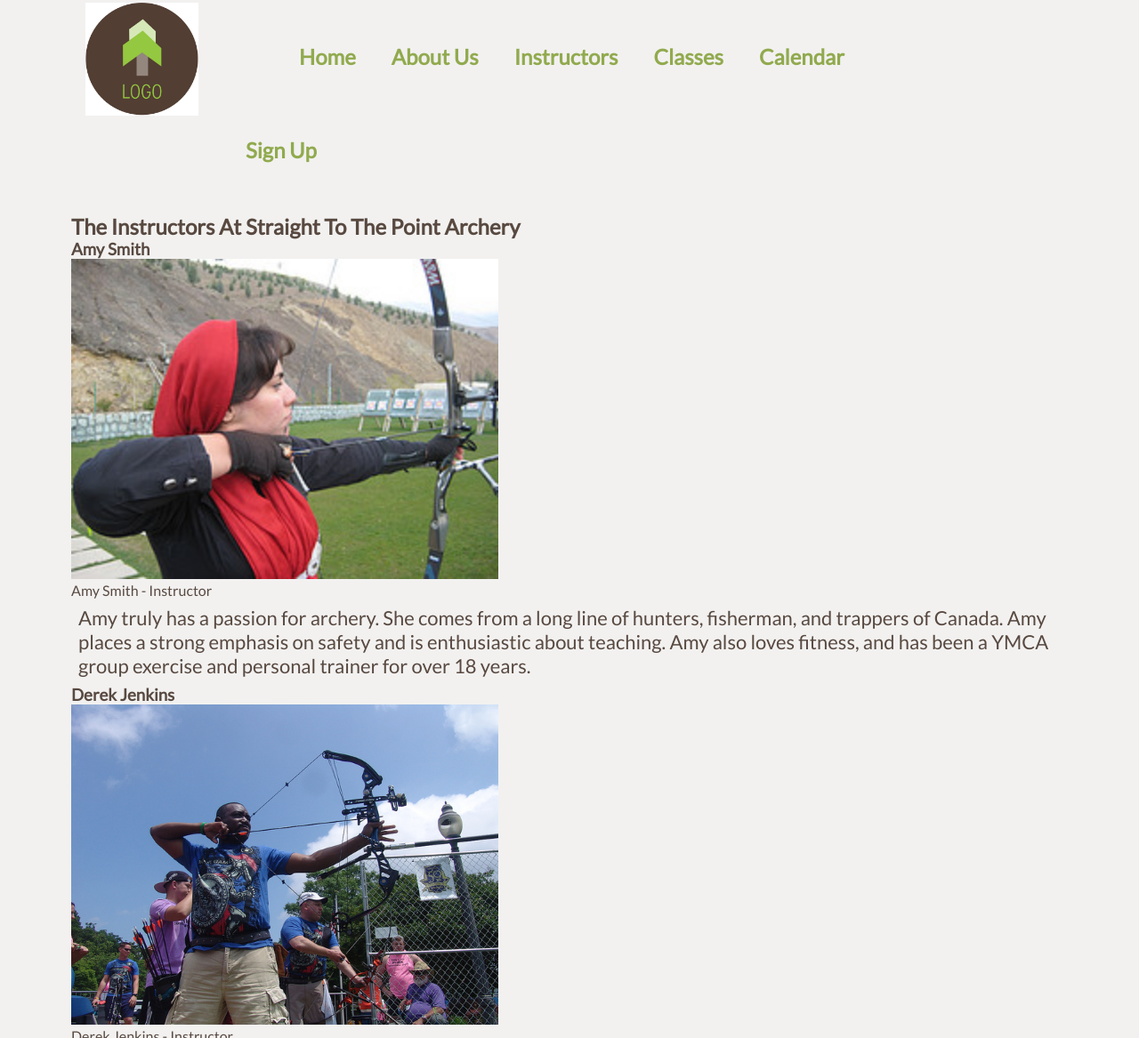
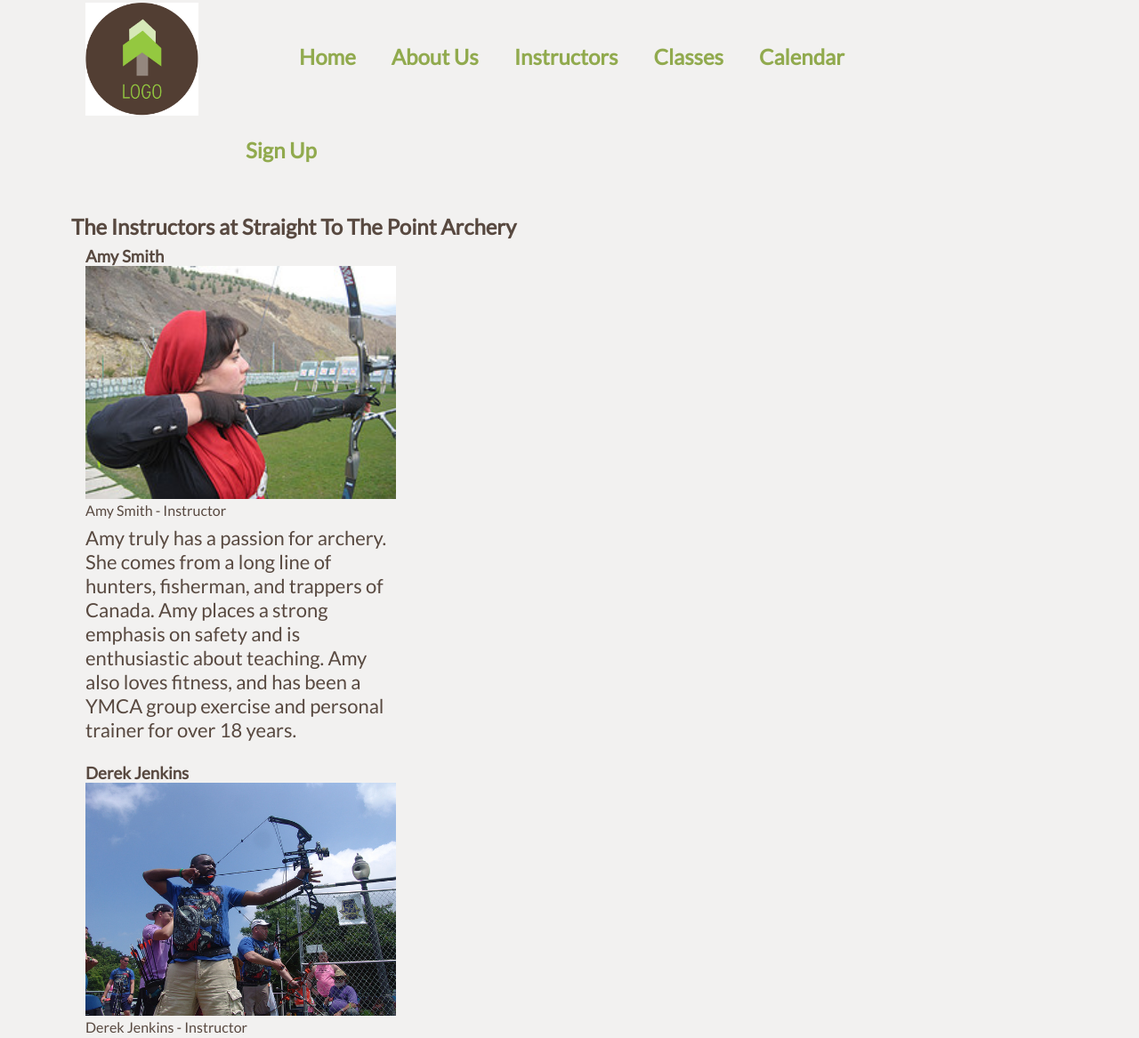
Before and after one commit to aaronekdahl/stp-archery, a plain HTML site: page instructors.html in a window 1280 px wide. Shown: the part 5-1172 px from the top of the page at 89% size. Drawn offline with Linux system fonts and the light colour scheme.

Commit message:
additional-pages-style-cleanup

```diff
--- a/instructors.html
+++ b/instructors.html
@@ -33,41 +33,55 @@
       </div>
     </header>
 
- <article id="Instructors">
-        <h1>The Instructors At Straight To The Point Archery</h1>
+    <article>
+      <header>
+        <h1>The Instructors at Straight To The Point Archery</h1>
+      </header>
 
       <section>
+        <div class="grid">
+          <div class="col-1-3">
             <header>
               <h3>Amy Smith</h3>
                 <figure>
-                <img src="./images/amy-smith-instructor.jpg" alt="Amy Smith Archery Instructor Dressed In Red And Black" style="width: 30rem">
+                  <img class="instructors" src="./images/amy-smith-instructor.jpg" alt="Amy Smith Archery Instructor Dressed In Red And Black">
                     <figcaption>Amy Smith - Instructor</figcaption>
                 </figure>
             </header>
               <p>Amy truly has a passion for archery. She comes from a long line of hunters, fisherman, and trappers of Canada. Amy  places a strong emphasis on safety and is enthusiastic about teaching. Amy also loves fitness, and  has been a YMCA group exercise and personal trainer for over 18 years.</p>
+          </div>
+        </div>
       </section>
 
 
       <section>
+        <div class="grid">
+          <div class="col-1-3">
             <header>
               <h3>Derek Jenkins</h3>
                 <figure>
-                <img src="./images/derek-jenkins-instructor.jpg" alt="Derek Jenkins Archery Instructor Dressed In Blue" style="width: 30rem">
+                  <img class="instructors" src="./images/derek-jenkins-instructor.jpg" alt="Derek Jenkins Archery Instructor Dressed In Blue">
                     <figcaption>Derek Jenkins - Instructor</figcaption>
                 </figure>
             </header>
               <p>Derek is a Washington native and an experienced outdoorsman with many years hunting, fishing, skiing, canoeing, archery, shooting and minimalistic camping. His skillful mastery of bushcraft and wilderness survival knowledge helps define his character. He enjoys handcrafting his own long bows, flint knapped primitive arrows and making custom leather products.</p>
+            </div>
+          </div>
         </section>
 
       <section>
+        <div class="grid">
+          <div class="col-1-3">
             <header>
               <h3>Nathan Lee</h3>
                 <figure>
-                <img src="./images/nathan-lee-instructor.jpg" alt="Nathan Lee Archery Instructor Dressed In Red Coat" style="width: 30rem">
+                <img class="instructors" src="./images/nathan-lee-instructor.jpg" alt="Nathan Lee Archery Instructor Dressed In Red Coat">
                   <figcaption>Nathan Lee - Instructor</figcaption>
                 </figure>
             </header>
             <p>Nathan is an USA Archery Certified Level 3 NTS – Coach and has been teaching archery since 2009. He has been interested in archery since he nocked his first arrow while a Boy Scout at Scout camp. Nathan has many years of experience teaching people of all ages, experience gained as a Martial Arts Instructor and Studio Manager.</p>
+          </div>
+        </div>
       </section>
     </article>
 
--- a/styles/style.css
+++ b/styles/style.css
@@ -1,4 +1,4 @@
-/* Grid Layout */
+/* Grid Style */
 
 * {
   margin: 0 auto;
@@ -81,10 +81,14 @@ nav li a {
   padding-left: 100px;
 }
 
-header h1 {
+header h1, {
   text-align: center;
   font-size: 38px;
   padding-bottom: 8px;
+}
+
+header h3, figcaption {
+  padding-left: 8px;
 }
 
 p {
@@ -92,9 +96,14 @@ p {
   font-size: 22px;
 }
 
-img.competition, img.logo {
+img {
   padding-left: 8px;
 }
+
+img.instructors {
+  width: 100%;
+}
+
 
 /* Footer Style */
 
```
Lines whose indentation alone changed are shown as unchanged.
